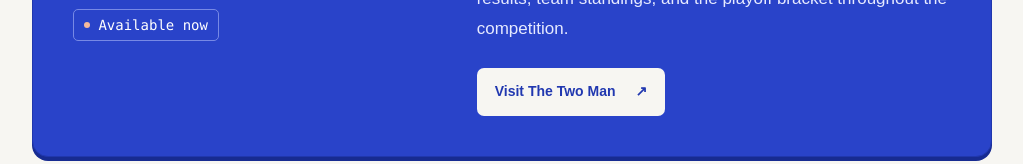
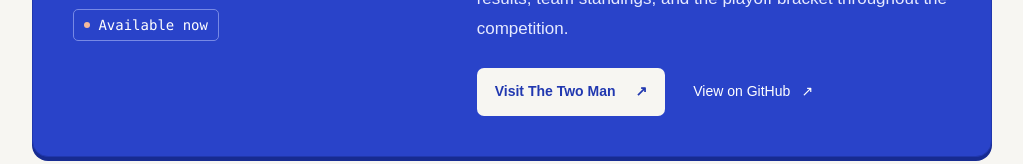
Before and after one commit to jcb79107/baer-software, a Next.js app: page / in a window 1280 px wide. Shown: the part 547-711 px from the top of the page, without its empty margins (128-1151 px from the left). Built offline with nearby package versions, Linux system fonts and the light colour scheme.

Commit message:
Add GitHub link for The Two Man

```diff
--- a/src/data/products.ts
+++ b/src/data/products.ts
@@ -36,6 +36,7 @@
       "The home of The Two Man golf tournament. Follow match results, team standings, and the playoff bracket throughout the competition.",
     url: "https://www.thetwoman.site",
     cta: "Visit The Two Man",
+    githubUrl: "https://github.com/jcb79107/the-two-man",
   },
   {
     id: "golf-commissioner",
```
